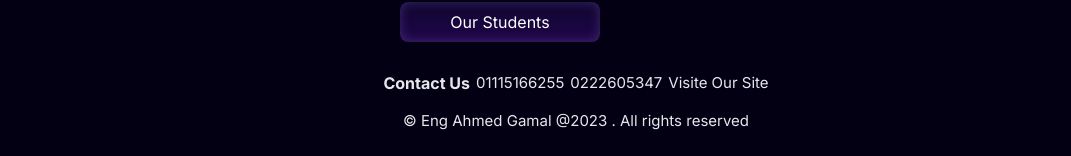
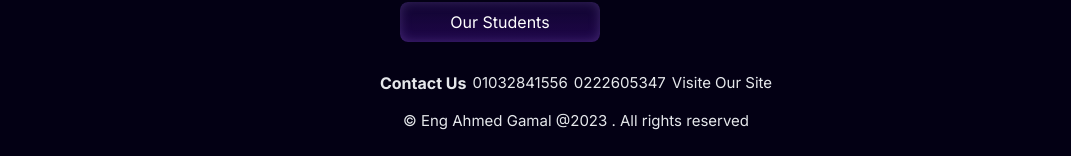
Before and after one commit to ZESTT/itgateacademy, a Next.js app: page / in a window 1280 px wide. Shown: the part 3365-3521 px from the top of the page, without its empty margins (64-1135 px from the left). Built offline with nearby package versions, Linux system fonts and the light colour scheme; a web font is replaced by a local one.

Commit message:
تحديثات وتعديلات على الواجهة الرئيسية والمشاريع (بما في ذلك التغييرات المتبقية)

```diff
--- a/components/main/Footer.tsx
+++ b/components/main/Footer.tsx
@@ -21,7 +21,7 @@ const Footer = () => {
                     <div className="font-bold text-[16px]">Contact Us</div>
                    <p className="flex flex-row items-center my-[15px] cursor-pointer">
 
-                        <span className="text-[15px] ml-[6px]">01115166255</span>
+                        <span className="text-[15px] ml-[6px]">01032841556</span>
                     </p>
                     <p className="flex flex-row items-center my-[15px] cursor-pointer">
 
--- a/components/main/Navbar.tsx
+++ b/components/main/Navbar.tsx
@@ -30,7 +30,7 @@ It Gate          </span>
 
           </div>
           <div className="flex items-center justify-center w-full h-auto border border-[#7042f861] bg-[#0300145e] mr-[15px] px-[20px] py-[10px] rounded-full text-gray-200">
-            <a href="" className="cursor-pointer">
+            <a href="https://studentssut.vercel.app/" className="cursor-pointer">
               Students
             </a>
 
--- a/components/main/ProjectsSection.jsx
+++ b/components/main/ProjectsSection.jsx
@@ -44,13 +44,13 @@ const HeroContent = () => {
           </h1>
         </motion.div>
         <motion.a
-          href="https://roadmap--black.vercel.app/"// added href
+          href="https://projects-flax-alpha.vercel.app/"// added href
           variants={slideInFromLeft(1)}
           className="py-2 button-primary mx-20 lg:mx-48 text-center xl:mx-96 text-white cursor-pointer rounded-lg max-w-[200px]"
         >See projects
        </motion.a>
        <motion.a
-          href="https://roadmap--black.vercel.app/"// added href
+          href="https://studentssut.vercel.app/"// added href
           variants={slideInFromLeft(1)}
           className="py-2 button-primary mx-20 text-center xl:mx-96 text-white cursor-pointer rounded-lg max-w-[200px]"
         >Our Students
```
